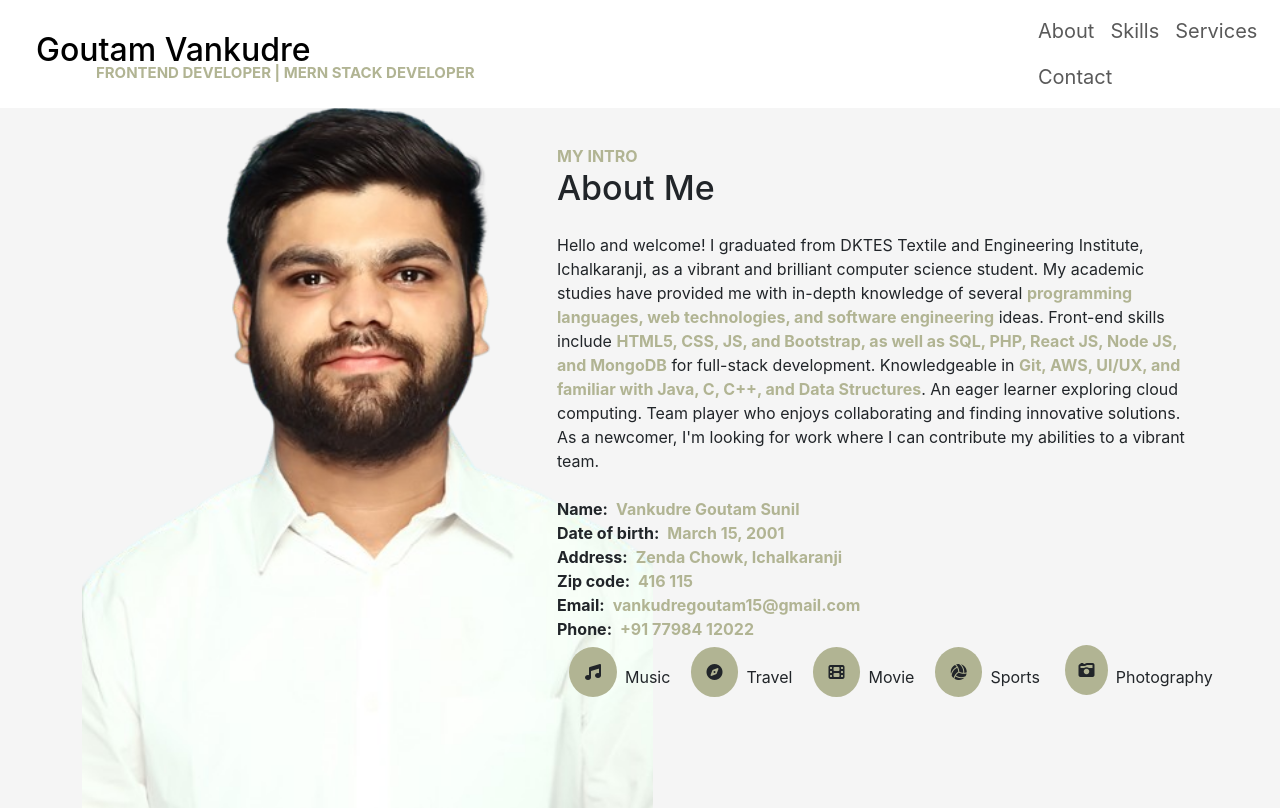
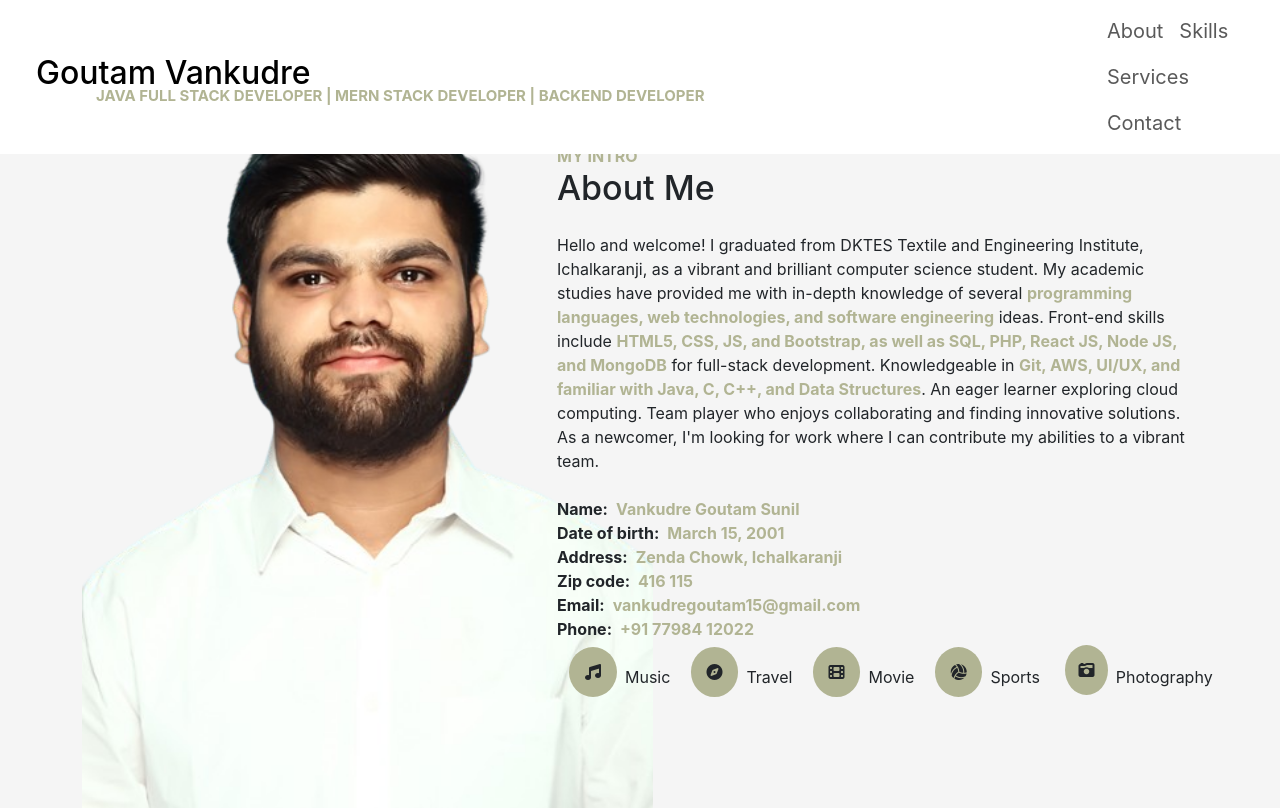
Before and after one commit to vankudregoutam/my-portfolio, a React (Create React App) app in the folder frontend/: page / in a window 1280 px wide. Shown: the top 808 px of the page. Built offline with nearby package versions, Linux system fonts and the light colour scheme; no server answers.

Commit message:
Update NavBar.js

```diff
--- a/frontend/src/components/NavBar.js
+++ b/frontend/src/components/NavBar.js
@@ -6,7 +6,7 @@ const NavBar = () => {
             <nav className="navbar navbar-expand-lg">
                 <div className="container-fluid">
                     <a className="navbar-brand mx-4" href="/"><h2>Goutam Vankudre</h2></a><br />
-                    <p className='role'>Frontend Developer | MERN Stack Developer</p>
+                    <p className='role'>Java Full Stack Developer | MERN Stack Developer | Backend Developer</p>
                     <button className="navbar-toggler btn" style={{ border: 'none' }} data-bs-toggle="collapse" data-bs-target="#navbarSupportedContent" aria-controls="navbarSupportedContent" aria-expanded="false" aria-label="Toggle navigation">
                         MENU
                     </button>
```
